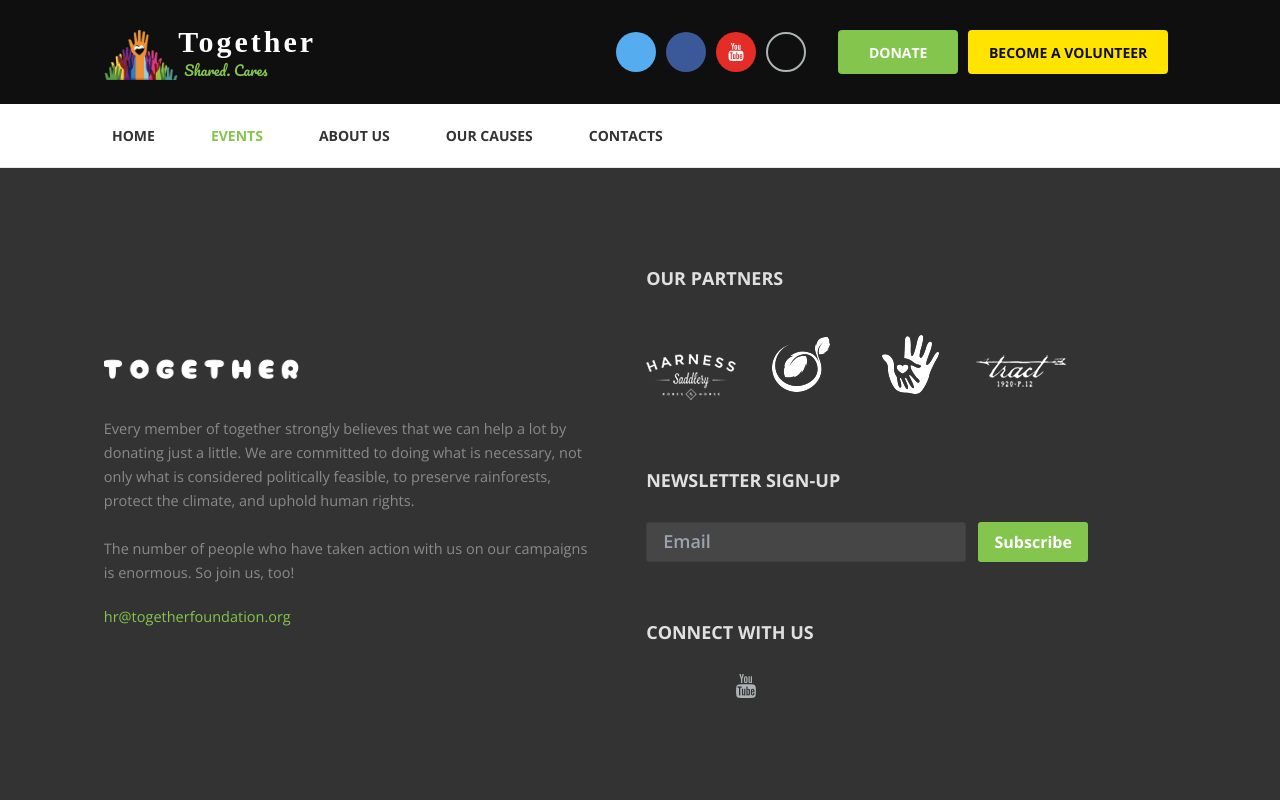
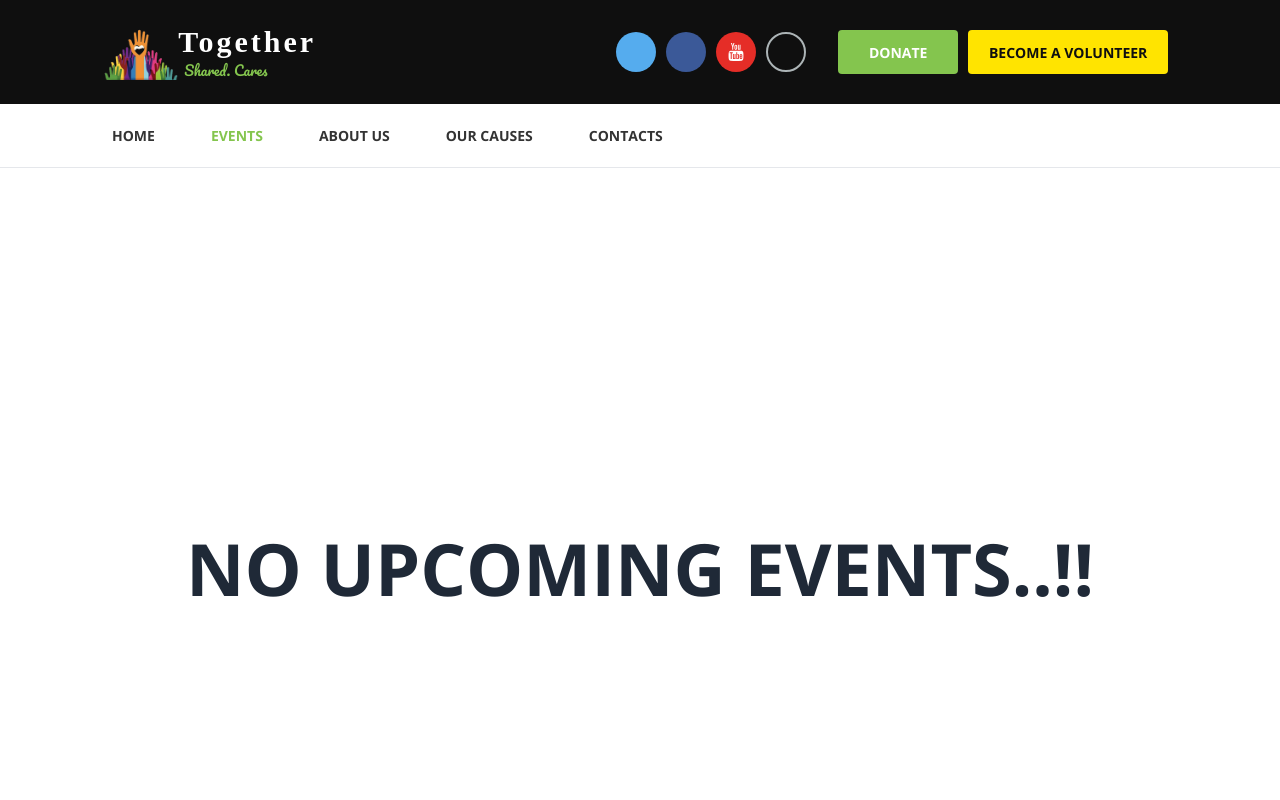
Before and after one commit to admirerbrown/Together, a React (Vite) app in the folder client/: page /events in a window 1280 px wide. Shown: the top 800 px of the page. Built offline with nearby package versions, Linux system fonts and the light colour scheme; no server answers; some icons are missing; a web font is replaced by a local one.

Commit message:
complete event page

```diff
--- a/client/src/App.jsx
+++ b/client/src/App.jsx
@@ -10,6 +10,7 @@ import { useEffect } from "react";
 import { getCauseData } from "./Redux/homeSlice";
 import { ToastContainer } from "react-toastify";
 import ContactPage from "./Components/contact";
+import EventPage from "./Components/events";
 
 function App() {
   const dispatch = useDispatch();
@@ -27,6 +28,8 @@ function App() {
         <Route path="/our-causes" element={<Causes />} />
         <Route path="/donate/cause_id/:id" element={<Donate />} />
         <Route path="/contact_us" element={<ContactPage />} />
+        <Route path="/events" element={<EventPage />} />
+
 
       </Routes>
       <Footer />
--- /dev/null
+++ b/client/src/Components/events.jsx
@@ -0,0 +1,9 @@
+const EventPage = ()=>{
+    return (
+        <div className="flex w-full items-center justify-center h-[400px] lg:h-screen">
+            <h1 className="text-2xl md:text-5xl lg:text-6xl xl:text-7xl 2xl:text-9xl font-Open-Sans font-bold">NO UPCOMING EVENTS..!!</h1>
+        </div>
+    )
+}
+
+export default EventPage;
```
